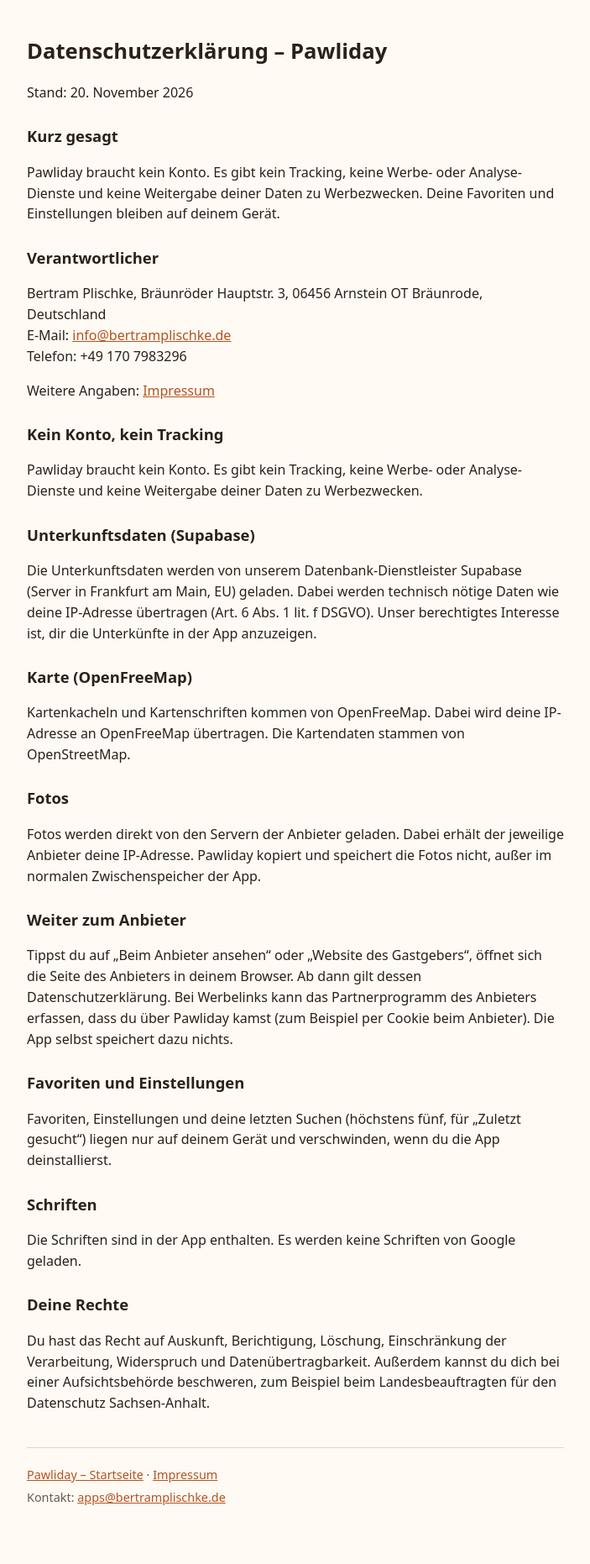
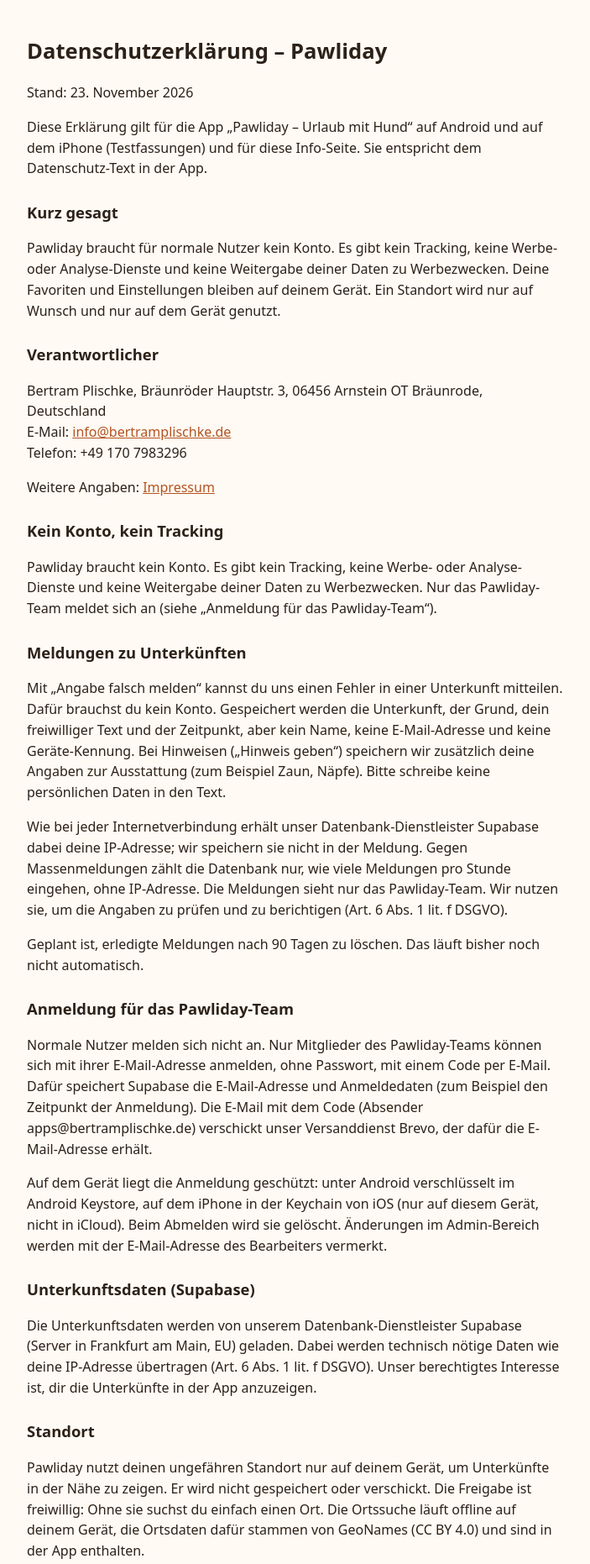
Before and after one commit to bertramplischke/bertramplischke.github.io, a plain HTML site: page pawliday/datenschutz.html in a window 1280 px wide. Shown: the top 1862 px of the page at 84% size, without its empty margins (288-991 px from the left). Before the commit the page ends 1823 px from the top, so only its background shows below. Drawn offline with Linux system fonts and the light colour scheme.

Commit message:
Pawliday: Name „Urlaub mit Hund“, Datenschutz auf Stand 23.11. (Standort, Meldungen, Team-Anmeldung, iPhone, Werbelinks)
Co-Authored-By: Claude Opus 5.5 <noreply@anthropic.com>

```diff
--- a/pawliday/datenschutz.html
+++ b/pawliday/datenschutz.html
@@ -29,10 +29,11 @@
 <main>
 
 <h1>Datenschutzerklärung – Pawliday</h1>
-<p>Stand: 20. November 2026</p>
+<p>Stand: 23. November 2026</p>
+<p>Diese Erklärung gilt für die App „Pawliday – Urlaub mit Hund“ auf Android und auf dem iPhone (Testfassungen) und für diese Info-Seite. Sie entspricht dem Datenschutz-Text in der App.</p>
 
 <h2>Kurz gesagt</h2>
-<p>Pawliday braucht kein Konto. Es gibt kein Tracking, keine Werbe- oder Analyse-Dienste und keine Weitergabe deiner Daten zu Werbezwecken. Deine Favoriten und Einstellungen bleiben auf deinem Gerät.</p>
+<p>Pawliday braucht für normale Nutzer kein Konto. Es gibt kein Tracking, keine Werbe- oder Analyse-Dienste und keine Weitergabe deiner Daten zu Werbezwecken. Deine Favoriten und Einstellungen bleiben auf deinem Gerät. Ein Standort wird nur auf Wunsch und nur auf dem Gerät genutzt.</p>
 
 <h2>Verantwortlicher</h2>
 <p>Bertram Plischke, Bräunröder Hauptstr. 3, 06456 Arnstein OT Bräunrode, Deutschland<br>
@@ -41,19 +42,35 @@ Telefon: +49 170 7983296</p>
 <p>Weitere Angaben: <a href="../impressum.html">Impressum</a></p>
 
 <h2>Kein Konto, kein Tracking</h2>
-<p>Pawliday braucht kein Konto. Es gibt kein Tracking, keine Werbe- oder Analyse-Dienste und keine Weitergabe deiner Daten zu Werbezwecken.</p>
+<p>Pawliday braucht kein Konto. Es gibt kein Tracking, keine Werbe- oder Analyse-Dienste und keine Weitergabe deiner Daten zu Werbezwecken. Nur das Pawliday-Team meldet sich an (siehe „Anmeldung für das Pawliday-Team“).</p>
+
+<h2>Meldungen zu Unterkünften</h2>
+<p>Mit „Angabe falsch melden“ kannst du uns einen Fehler in einer Unterkunft mitteilen. Dafür brauchst du kein Konto. Gespeichert werden die Unterkunft, der Grund, dein freiwilliger Text und der Zeitpunkt, aber kein Name, keine E-Mail-Adresse und keine Geräte-Kennung. Bei Hinweisen („Hinweis geben“) speichern wir zusätzlich deine Angaben zur Ausstattung (zum Beispiel Zaun, Näpfe). Bitte schreibe keine persönlichen Daten in den Text.</p>
+<p>Wie bei jeder Internetverbindung erhält unser Datenbank-Dienstleister Supabase dabei deine IP-Adresse; wir speichern sie nicht in der Meldung. Gegen Massenmeldungen zählt die Datenbank nur, wie viele Meldungen pro Stunde eingehen, ohne IP-Adresse. Die Meldungen sieht nur das Pawliday-Team. Wir nutzen sie, um die Angaben zu prüfen und zu berichtigen (Art. 6 Abs. 1 lit. f DSGVO).</p>
+<p>Geplant ist, erledigte Meldungen nach 90 Tagen zu löschen. Das läuft bisher noch nicht automatisch.</p>
+
+<h2>Anmeldung für das Pawliday-Team</h2>
+<p>Normale Nutzer melden sich nicht an. Nur Mitglieder des Pawliday-Teams können sich mit ihrer E-Mail-Adresse anmelden, ohne Passwort, mit einem Code per E-Mail. Dafür speichert Supabase die E-Mail-Adresse und Anmeldedaten (zum Beispiel den Zeitpunkt der Anmeldung). Die E-Mail mit dem Code (Absender apps@bertramplischke.de) verschickt unser Versanddienst Brevo, der dafür die E-Mail-Adresse erhält.</p>
+<p>Auf dem Gerät liegt die Anmeldung geschützt: unter Android verschlüsselt im Android Keystore, auf dem iPhone in der Keychain von iOS (nur auf diesem Gerät, nicht in iCloud). Beim Abmelden wird sie gelöscht. Änderungen im Admin-Bereich werden mit der E-Mail-Adresse des Bearbeiters vermerkt.</p>
 
 <h2>Unterkunftsdaten (Supabase)</h2>
 <p>Die Unterkunftsdaten werden von unserem Datenbank-Dienstleister Supabase (Server in Frankfurt am Main, EU) geladen. Dabei werden technisch nötige Daten wie deine IP-Adresse übertragen (Art. 6 Abs. 1 lit. f DSGVO). Unser berechtigtes Interesse ist, dir die Unterkünfte in der App anzuzeigen.</p>
 
-<h2>Karte (OpenFreeMap)</h2>
+<h2>Standort</h2>
+<p>Pawliday nutzt deinen ungefähren Standort nur auf deinem Gerät, um Unterkünfte in der Nähe zu zeigen. Er wird nicht gespeichert oder verschickt. Die Freigabe ist freiwillig: Ohne sie suchst du einfach einen Ort. Die Ortssuche läuft offline auf deinem Gerät, die Ortsdaten dafür stammen von GeoNames (CC BY 4.0) und sind in der App enthalten.</p>
+
+<h2>Karte auf Android (OpenFreeMap)</h2>
 <p>Kartenkacheln und Kartenschriften kommen von OpenFreeMap. Dabei wird deine IP-Adresse an OpenFreeMap übertragen. Die Kartendaten stammen von OpenStreetMap.</p>
+
+<h2>Karte auf dem iPhone (Apple Karten)</h2>
+<p>Die Karte stammt von Apple (Apple Karten, Apple Maps). Dabei ruft dein Gerät Kartenkacheln bei Apple ab, und Apple erhält technisch nötige Daten wie deine IP-Adresse. Dafür gilt die Datenschutzerklärung von Apple.</p>
 
 <h2>Fotos</h2>
 <p>Fotos werden direkt von den Servern der Anbieter geladen. Dabei erhält der jeweilige Anbieter deine IP-Adresse. Pawliday kopiert und speichert die Fotos nicht, außer im normalen Zwischenspeicher der App.</p>
 
-<h2>Weiter zum Anbieter</h2>
-<p>Tippst du auf „Beim Anbieter ansehen“ oder „Website des Gastgebers“, öffnet sich die Seite des Anbieters in deinem Browser. Ab dann gilt dessen Datenschutzerklärung. Bei Werbelinks kann das Partnerprogramm des Anbieters erfassen, dass du über Pawliday kamst (zum Beispiel per Cookie beim Anbieter). Die App selbst speichert dazu nichts.</p>
+<h2>Weiter zum Anbieter und Werbelinks</h2>
+<p>Tippst du auf „Beim Anbieter ansehen“ oder „Website des Gastgebers“, öffnet sich die Seite des Anbieters in deinem Browser. Ab dann gilt dessen Datenschutzerklärung. Bei Werbelinks kann das Partnerprogramm des Anbieters erfassen, dass du über Pawliday kamst (zum Beispiel per Cookie beim Anbieter).</p>
+<p>Das gilt auch für „Weitere Angebote“ (zum Beispiel CroatiaVilla): Solche Werbelinks laufen über Partnernetzwerke (zum Beispiel Awin oder TradeTracker). Beim Öffnen lädt dein Browser die Seiten des Partnernetzwerks und des Anbieters, die dabei eigene Cookies oder Erkennungsverfahren (zum Beispiel Geräte-Fingerprinting) nutzen können. Die App selbst speichert dazu nichts und trackt nicht.</p>
 
 <h2>Favoriten und Einstellungen</h2>
 <p>Favoriten, Einstellungen und deine letzten Suchen (höchstens fünf, für „Zuletzt gesucht“) liegen nur auf deinem Gerät und verschwinden, wenn du die App deinstallierst.</p>
@@ -61,8 +78,13 @@ Telefon: +49 170 7983296</p>
 <h2>Schriften</h2>
 <p>Die Schriften sind in der App enthalten. Es werden keine Schriften von Google geladen.</p>
 
+<h2>Diese Info-Seite</h2>
+<p>Diese Seiten liegen bei GitHub Pages. GitHub kann beim Aufruf technische Zugriffsdaten (zum Beispiel die IP-Adresse) protokollieren. Dort gelten die Bedingungen von GitHub. Die Seiten selbst setzen keine Cookies, laden keine Schriften oder Skripte von fremden Servern und nutzen keine Analyse-Dienste. Die Bilder auf der Startseite liegen auf demselben Server.</p>
+
 <h2>Deine Rechte</h2>
 <p>Du hast das Recht auf Auskunft, Berichtigung, Löschung, Einschränkung der Verarbeitung, Widerspruch und Datenübertragbarkeit. Außerdem kannst du dich bei einer Aufsichtsbehörde beschweren, zum Beispiel beim Landesbeauftragten für den Datenschutz Sachsen-Anhalt.</p>
+
+<p>Hinweis: Diese Erklärung ist ein Entwurf und wird vor der Veröffentlichung der App rechtlich geprüft.</p>
 
 <footer>
   <p><a href="index.html">Pawliday – Startseite</a> · <a href="../impressum.html">Impressum</a></p>
```
Also changed, not shown: pawliday/index.html (+9 -9 lines).
